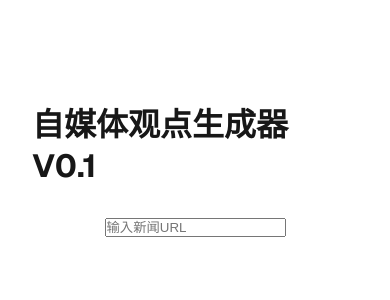
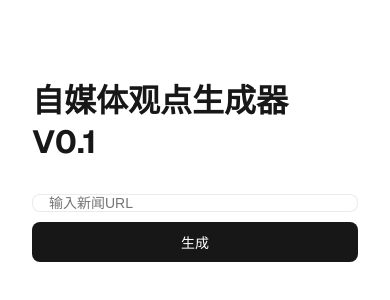
Before and after one commit to STN-AI-Studio/news2opinion, a Next.js app: page / in a window 390 px wide. Shown: the part 230-530 px from the top of the page. Built offline with nearby package versions, Linux system fonts and the light colour scheme.

Commit message:
Enhance URL input UI with responsive design and generate button

```diff
--- a/src/app/page.module.css
+++ b/src/app/page.module.css
@@ -363,9 +363,65 @@ a.secondary {
 }
 
 .loading {
+  font-weight: 600;
+  color: #666;
+  text-align: center;
+  padding: 20px;
+}
+
+/* 输入容器和按钮样式 */
+.inputContainer {
   display: flex;
-  justify-content: center;
-  align-items: center;
-  padding: 20px;
+  width: 100%;
+  max-width: 600px;
+  gap: 10px;
+}
+
+.urlInput {
+  flex: 1;
+  height: 48px;
+  padding: 0 16px;
+  border-radius: 8px;
+  border: 1px solid var(--gray-alpha-200);
+  font-size: 16px;
+  transition: border-color 0.2s;
+}
+
+.urlInput:focus {
+  outline: none;
+  border-color: var(--foreground);
+}
+
+.generateButton {
+  height: 48px;
+  padding: 0 20px;
+  border-radius: 8px;
+  background: var(--foreground);
+  color: var(--background);
   font-weight: 500;
+  font-size: 16px;
+  border: none;
+  cursor: pointer;
+  transition: background 0.2s;
 }
+
+.generateButton:hover {
+  background: var(--button-primary-hover);
+}
+
+.generateButton:disabled {
+  opacity: 0.6;
+  cursor: not-allowed;
+}
+
+@media (max-width: 600px) {
+  .inputContainer {
+    flex-direction: column;
+  }
+
+  .urlInput, .generateButton {
+    width: 100%;
+    height: 40px;
+    font-size: 14px;
+  }
+}
--- a/src/app/page.tsx
+++ b/src/app/page.tsx
@@ -126,6 +126,7 @@ export default function Home() {
     <div className={styles.page}>
       <main className={styles.main}>
         <h1>自媒体观点生成器 V0.1</h1>
+        <div className={styles.inputContainer}>
           <input
             type="url"
             placeholder="输入新闻URL"
@@ -134,7 +135,21 @@ export default function Home() {
                 analyzeUrl((e.target as HTMLInputElement).value)
               }
             }}
+            className={styles.urlInput}
           />
+          <button
+            className={styles.generateButton}
+            onClick={(e) => {
+              const input = e.currentTarget.previousElementSibling as HTMLInputElement;
+              if (input && input.value) {
+                analyzeUrl(input.value);
+              }
+            }}
+            disabled={loading}
+          >
+            {loading ? '生成中...' : '生成'}
+          </button>
+        </div>
 
         {loading && <div className={styles.loading}>生成中...</div>}
 
```
Lines whose indentation alone changed are shown as unchanged.
